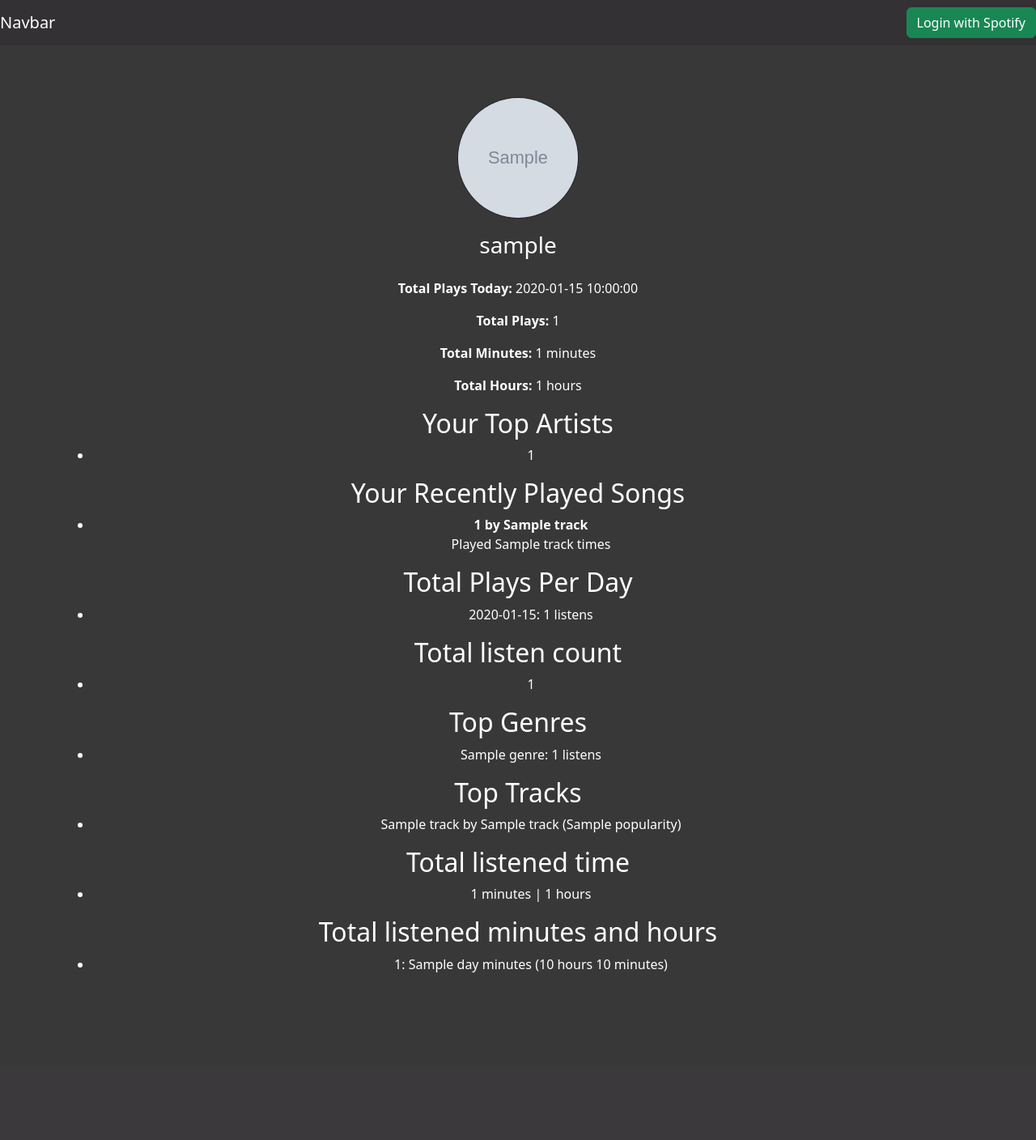
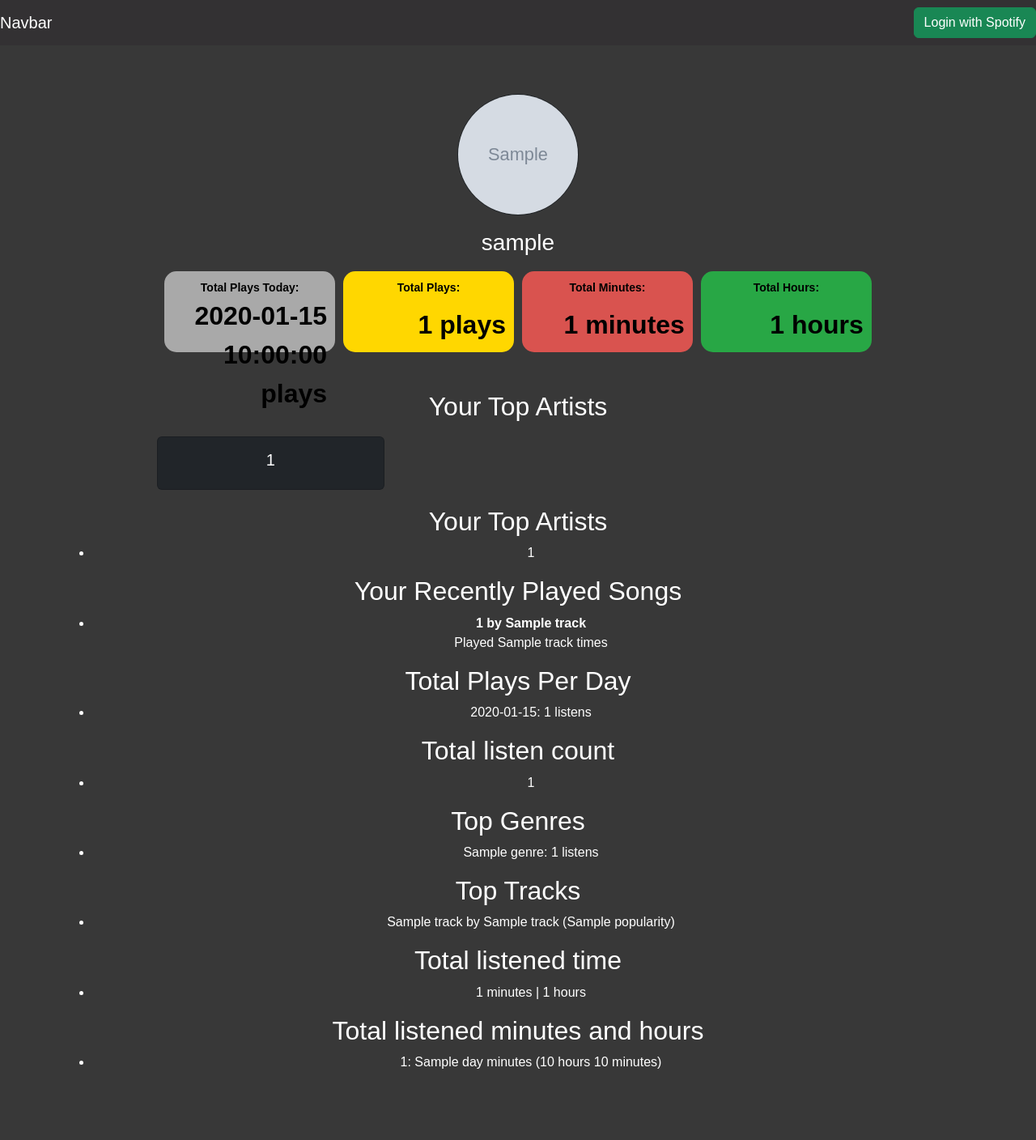
Before and after one commit to Kvezerelinika/Spotify-Stats-demo, a FastAPI app: template app/templates/dashboard.html in a window 1280 px wide. Shown: the whole page at 81% size. Before the commit the page ends 1201 px from the top, so only its background shows below. Run offline with FastAPI, Linux system fonts and the light colour scheme; the template is opened without the code that fills it: most values are stand-ins (such as "Sample title", 1, 10 or a date in 2020); grey boxes marked "Sample" are stand-in pictures.

Commit message:
edited dashboard

```diff
--- a/app/main.py
+++ b/app/main.py
@@ -79,9 +79,6 @@ async def layout_page(request: Request):
         user_image, user_name = user_info  # Unpack values safely
     else:
         user_image, user_name = None, "Unknown User"  # Handle missing data
-
-    print("user image:", user_image)
-    print("user name:", user_name)
 
     return templates.TemplateResponse("layout.html", {
         "request": request,
@@ -210,8 +207,11 @@ async def dashboard(request: Request):
     """, (user_id,))
 
     total_duration_ms = cursor.fetchone()[0] or 0  # Use 0 if result is None
-    total_listened_minutes = total_duration_ms / 60000
-    total_listened_hours = total_listened_minutes / 60
+    total_listened_min = total_duration_ms / 60000
+    total_listened_minutes = int(total_listened_min)
+
+    total_listened_h = total_listened_minutes / 60
+    total_listened_hours = int(total_listened_h)
 
     # fetch daily minutes and hours listened
     cursor.execute("""SELECT DATE(played_at) AS play_date, SUM(duration_ms)/60000 AS daily_minutes, SUM(duration_ms)/3600000 AS daily_hours FROM listening_history WHERE user_id = %s AND duration_ms IS NOT NULL GROUP BY play_date ORDER BY play_date DESC;""", (user_id,))
--- a/app/static/CSS/style.css
+++ b/app/static/CSS/style.css
@@ -1,7 +1,102 @@
 body {
+    font-family: Arial, sans-serif;
     background-color: rgb(56, 56, 56);
+    display: flex;
+    justify-content: center;
+    height: auto; /* Allows content to extend */
+    min-height: 100vh; /* Ensures at least full height */
+    margin: 0;
+    padding: 20px; /* Adds spacing at the top */
+    box-sizing: border-box;
 }
 
 h2, ul, li {
     color: rgb(255, 255, 255);
 }
+
+.profile-container {
+    display: flex;
+    flex-direction: column;
+    align-items: center;
+    text-align: center;
+    margin-bottom: 1px; /* Space between the profile and dashboard */
+}
+
+.profile-container img {
+    margin-bottom: 0px;  /* Space between the image and name */
+    width: 150px;
+    height: 150px;
+    object-fit: cover;
+    object-position: top;
+    border-radius: 50%;
+    border: 10px solid red;
+}
+
+.user-title {
+    font-size: 24px;
+    padding-bottom: 10px;
+}
+
+.dashboard {
+    display: grid;
+    grid-template-columns: repeat(4, 1fr);
+    grid-gap: 10px;
+    width: 80%;
+    max-width: 1200px;
+    margin: auto;
+    margin-bottom: 20px; /* Space between the dashboard and footer */
+}
+
+.box {
+    padding: 10px;
+    border-radius: 15px;
+    color: black;
+    font-size: 18px;
+    font-weight: bold;
+    display: flex;
+    flex-direction: column;
+    justify-content: space-between;
+    position: relative;
+    height: 100px;
+}
+
+.title {
+    font-size: 14px;
+}
+
+.number {
+    font-size: 32px;
+    text-align: right;
+}
+
+.gray { background-color: #A9A9A9; }
+.yellow { background-color: #FFD700; }
+.red { background-color: #D9534F; }
+.green { background-color: #28A745; }
+.blue { background-color: #6C757D; }
+
+/* Mobile adjustments */
+@media (max-width: 800px) {
+    .dashboard {
+        grid-template-columns: repeat(2, 1fr);
+    }
+}
+
+@media (max-width: 600px) {
+    .dashboard {
+        grid-template-columns: 1fr;
+    }
+}
+
+
+.container-top-artists {
+    display: grid;
+    grid-template-columns: repeat(1, 1fr);
+    grid-gap: 10px;
+    width: 80%;
+    max-width: 1200px;
+    margin: auto;
+    margin-bottom: 20px; /* Space between the dashboard and footer */
+    margin-top: 20px; /* Space between the dashboard and footer */
+    align-content: center;
+}
--- a/app/templates/dashboard.html
+++ b/app/templates/dashboard.html
@@ -8,20 +8,56 @@
 
 <div class="container mt-5 text-center text-white">
     <!-- Profile Picture with Black Stroke Border -->
-    <div class="profile-picture-container" style="display: inline-block; position: relative;">
-        <img src="{{ user_image }}" alt="Profile Image" class="rounded-circle border border-dark" style="width: 150px; height: 150px; object-fit: cover; object-position: top;">
+    <div class="profile-container" style="display: inline-block; position: relative;">
+        <img src="{{ user_image }}" alt="Profile Image" class="rounded-circle border border-dark">
     </div>
-
-    <h3 class="mt-3">{{ user_name }}</h3>
-
+    <div class="user-title">
+        <h3 class="mt-3">{{ user_name }}</h3>
+    </div>
     <!-- Stats Below Profile Picture -->
-    <div class="stats mt-4">
-        <p><strong>Total Plays Today:</strong> {{ total_play_today }}</p>
-        <p><strong>Total Plays:</strong> {{ total_play_count }}</p>
-        <p><strong>Total Minutes:</strong> {{ total_listened_minutes }} minutes</p>
-        <p><strong>Total Hours:</strong> {{ total_listened_hours }} hours</p>
+    <div class="dashboard">
+        <div class="box gray">
+            <span class="title">Total Plays Today:</span>
+            <span class="number">{{ total_play_today }} plays</span>
+        </div>
+        <div class="box yellow">
+            <span class="title">Total Plays:</span>
+            <span class="number">{{ total_play_count }} plays</span>
+        </div>
+        <div class="box red">
+            <span class="title">Total Minutes:</span>
+            <span class="number">{{ total_listened_minutes }} minutes</span>
+        </div>
+        <div class="box green">
+            <span class="title">Total Hours:</span>
+            <span class="number">{{ total_listened_hours }} hours</span>
+        </div>
     </div>
 </div>
+
+<div class="container-top-artists mt-5 text-center text-white">
+    <h2>Your Top Artists</h2>
+    {% if top_artist_list %}
+        <div class="row">
+
+                <div class="col-4">
+                    <div class="card bg-dark text-white">
+                        <div class="card-body">
+                            {% for artist in top_artist_list %}
+                            <h5 class="card-title   ">
+                                {{ artist[0] }}</h5>  {# artist is a tuple (artist_name, artist_id, artist_popularity), artist[0] extracts the artist name #}
+                            {% endfor %}
+    {% else %}
+        <p>No data available. Try logging in with Spotify.</p>
+    {% endif %}
+                        </div>
+                    </div>
+                </div>
+        </div>
+    </div>
+</div>
+
+
 
 
 
```
